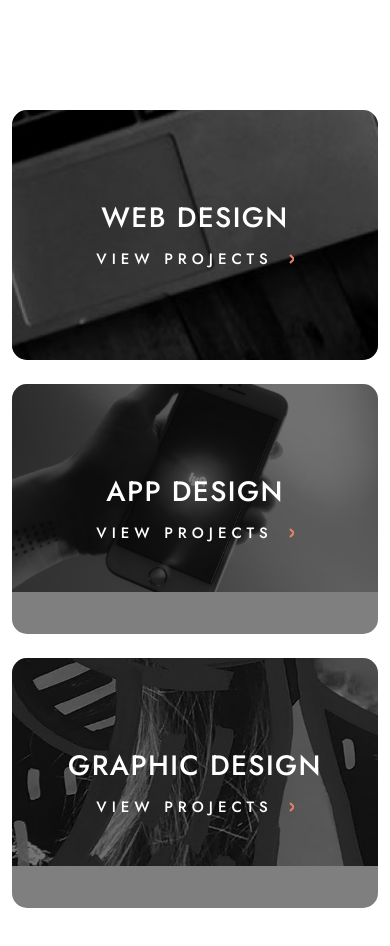
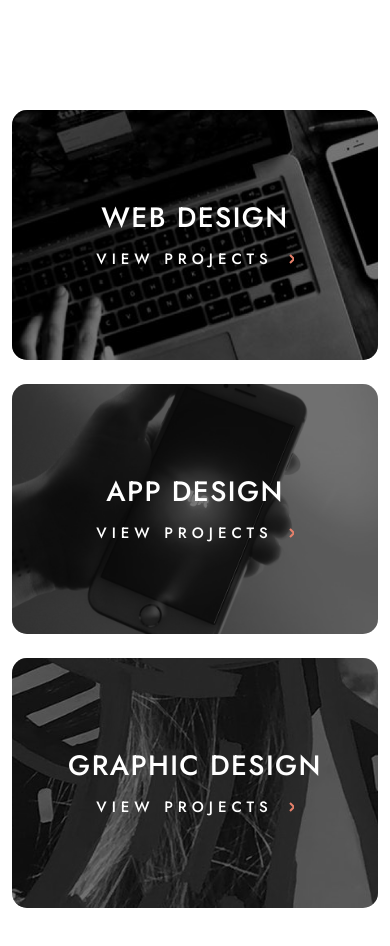
Before and after one commit to aleksi-svaridze/designo, a React (Create React App) app: page / in a window 390 px wide. Shown: the part 949-1895 px from the top of the page. Built offline with nearby package versions, Linux system fonts and the light colour scheme.

Commit message:
Finish Portfolio section styling

```diff
--- a/src/layout/portfolio/Portfolio.jsx
+++ b/src/layout/portfolio/Portfolio.jsx
@@ -1,8 +1,3 @@
-import coverImg1 from '../../images/portfolio/cover_1.png'
-import coverImgSm1 from '../../images/portfolio/cover_1_sm.png'
-
-import coverImg2 from '../../images/portfolio/cover_2.png'
-import coverImg3 from '../../images/portfolio/cover_3.png'
 import arrowIcon from '../../images/portfolio/arrow_icon.svg'
 
 
@@ -14,9 +9,7 @@ const Portfolio = () => {
                 <div className="row gy-4 gy-lg-0">
                     <div className="col-12 col-lg-6">
 
-                        <div className="card-portfolio overflow-hidden position-relative">
-                            <img src={coverImg1} alt="" className='card-portfolio__img d-sm-block d-none' />
-                            <img src={coverImgSm1} alt="" className='card-portfolio__img d-sm-none d-block' />
+                        <div className="card-portfolio card-portfolio--img-1 overflow-hidden position-relative">
                             <div className="overlay"></div>
                             <div className="card-portfolio__text-content position-absolute start-50 top-50 translate-middle text-center w-100">
                                 <h2 className='card-portfolio__text-content--title text-white fw-medium text-uppercase mb-2 pb-1 mb-lg-4'>WEB DESIGN</h2>
@@ -30,8 +23,7 @@ const Portfolio = () => {
                     <div className="col-12 col-lg-6">
                         <div className="row gy-4">
                             <div className="col-12">
-                                <div className="card-portfolio overflow-hidden position-relative">
-                                    <img src={coverImg2} alt="" className='w-100' />
+                                <div className="card-portfolio card-portfolio--img-2 overflow-hidden position-relative">
                                     <div className="overlay"></div>
                                     <div className="card-portfolio__text-content position-absolute start-50 top-50 translate-middle text-center w-100">
                                         <h2 className='card-portfolio__text-content--title text-white fw-medium text-uppercase mb-2 pb-1 mb-lg-4'>APP DESIGN</h2>
@@ -42,8 +34,7 @@ const Portfolio = () => {
                                 </div>
                             </div>
                             <div className="col-12">
-                                <div className="card-portfolio overflow-hidden position-relative">
-                                    <img src={coverImg3} alt="" className='w-100' />
+                                <div className="card-portfolio card-portfolio--img-3 overflow-hidden position-relative">
                                     <div className="overlay"></div>
                                     <div className="card-portfolio__text-content position-absolute start-50 top-50 translate-middle text-center w-100">
                                         <h2 className='card-portfolio__text-content--title text-white fw-medium text-uppercase mb-2 pb-1 mb-lg-4'>GRAPHIC DESIGN</h2>
--- a/src/layout/portfolio/_portfolio.scss
+++ b/src/layout/portfolio/_portfolio.scss
@@ -1,6 +1,19 @@
 .card-portfolio {
     border-radius: 15px;
     height: 250px;
+    background-position: center;
+    background-size: cover;
+    background-repeat: no-repeat;
+
+    &--img-1 {
+        background-image: url(../../images/portfolio/cover_1.png);
+    }
+    &--img-2 {
+        background-image: url(../../images/portfolio/cover_2.png);
+    }
+    &--img-3 {
+        background-image: url(../../images/portfolio/cover_3.png);
+    }
 
     &__text-content {
 
@@ -36,11 +49,6 @@
         transition: all .2s;
     }
 
-    &__img {
-        // height: 100%;
-        width: 100%;
-    }
-
     &:hover .overlay {
         background-color: rgba(#E7816B, .8);
     }
@@ -50,6 +58,28 @@
     }
 
     @media screen and (min-width: 992px) {
-        height: auto;
+        &--img-1 {
+            background-image: url(../../images/portfolio/cover_1.png);
+            height: 100%;
+        }
+        &--img-2 {
+            background-image: url(../../images/portfolio/cover_2.png);
+            height: 310px;
+        }
+        &--img-3 {
+            background-image: url(../../images/portfolio/cover_3.png);
+            height: 310px;
+        }
+    }
+
+    @media screen and (min-width: 1400px) {
+        &--img-2 {
+            background-image: url(../../images/portfolio/cover_2.png);
+            height: 330px;
+        }
+        &--img-3 {
+            background-image: url(../../images/portfolio/cover_3.png);
+            height: 330px;
+        }
     }
 }
```
Also changed, not shown: src/images/portfolio/cover_1-fotor-20230830144022.png (added), src/styles/css/main.min.css, 1 other file (tests, documents, lock files or other folders).
